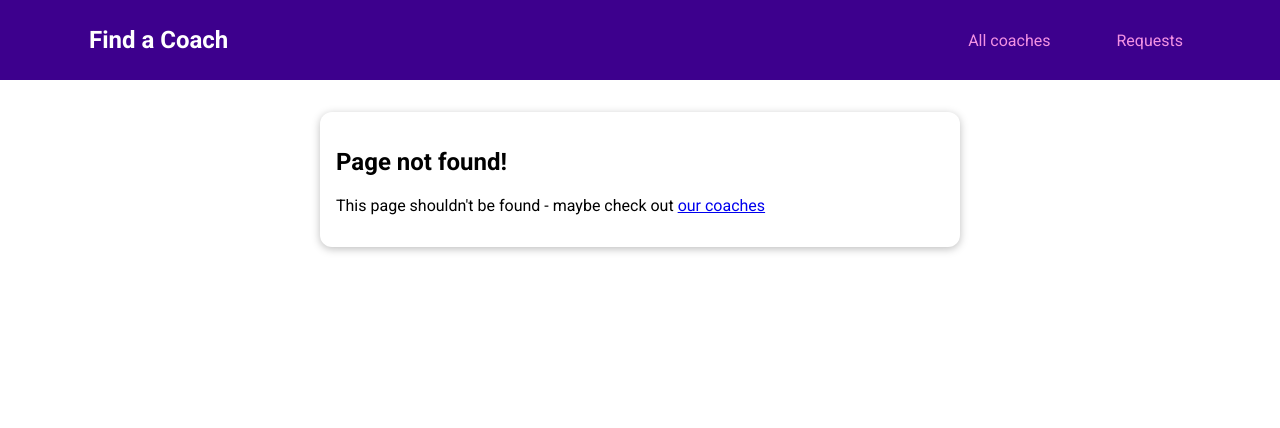
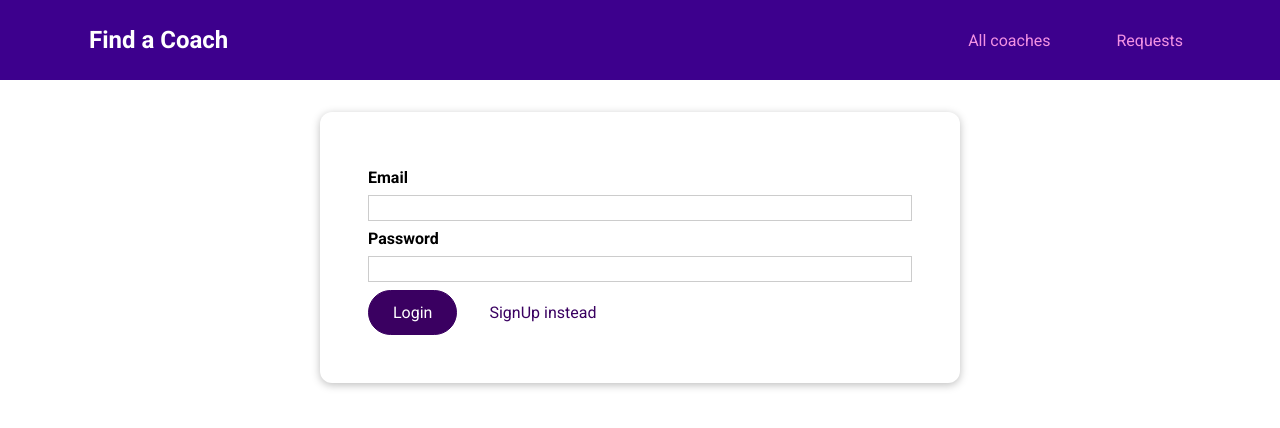
Before and after one commit to MOSKALCHUK31/Vue-CoachApp, a Vue app: page /auth in a window 1280 px wide. Before the commit this address had no page. Shown: the top 428 px of the page. Built offline with nearby package versions, Linux system fonts and the light colour scheme.

Commit message:
Add UserAuth component

```diff
--- /dev/null
+++ b/src/pages/auth/UserAuth.vue
@@ -0,0 +1,93 @@
+<template>
+    <base-card>
+        <form @submit.prevent="handleSubmitForm">
+            <div class="form-control">
+                <label for="email">Email</label>
+                <input id="email" type="email" v-model.trim="email">
+            </div>
+            <div class="form-control">
+                <label for="password">Password</label>
+                <input id="password" type="password" v-model.trim="password">
+            </div>
+            <p v-if="!isValid" class="error">Please enter a valid email and password (must be at least 6 character length)</p>
+            <base-button>{{ switchModeButtonCaption }}</base-button>
+            <base-button mode="flat" type="button" @click="handleSwitchMode">{{ switchModeCaption }}</base-button>
+        </form>
+    </base-card>
+</template>
+
+<script>
+export default {
+    computed: {
+        switchModeCaption() {
+            if (this.mode === 'signIn') return 'SignUp instead'
+            else return 'SignIn instead'
+        },
+        switchModeButtonCaption() {
+            if (this.mode === 'signIn') return 'Login'
+            else return 'SignUp'
+        }
+    },
+    data() {
+        return {
+            email: '',
+            password: '',
+            isValid: true,
+            mode: 'signIn'
+        }
+    },
+    methods: {
+        handleSwitchMode() {
+            this.mode === 'signIn' ? this.mode = 'signUp' : this.mode = 'signIn'
+        },
+        handleSubmitForm() {
+            this.isValid = true
+
+            if (this.email === '' || this.password.length < 6) {
+                this.isValid = false
+                return
+            }
+
+        }
+
+    }
+}
+</script>
+
+<style scoped>
+form {
+    margin: 1rem;
+    padding: 1rem;
+}
+
+.form-control {
+    margin: 0.5rem 0;
+}
+
+label {
+    font-weight: bold;
+    margin-bottom: 0.5rem;
+    display: block;
+}
+
+input,
+textarea {
+    display: block;
+    width: 100%;
+    font: inherit;
+    border: 1px solid #ccc;
+    padding: 0.15rem;
+}
+
+input:focus,
+textarea:focus {
+    border-color: #3d008d;
+    background-color: #faf6ff;
+    outline: none;
+}
+
+.error {
+    color: red;
+    margin: 20px 0;
+}
+</style>
--- a/src/store/modules/requests/index.js
+++ b/src/store/modules/requests/index.js
@@ -41,6 +41,8 @@
             const response = await fetch(`https://coachapp-3d38d-default-rtdb.europe-west1.firebasedatabase.app/requests/${coachId}.json`)
             const responseData = await response.json()
 
+            if (!response.ok) throw new Error('An error occurred')
+
             const requests = []
 
             for (const key in responseData) {
```
Also changed, not shown: src/router.js (+9 -7 lines).
